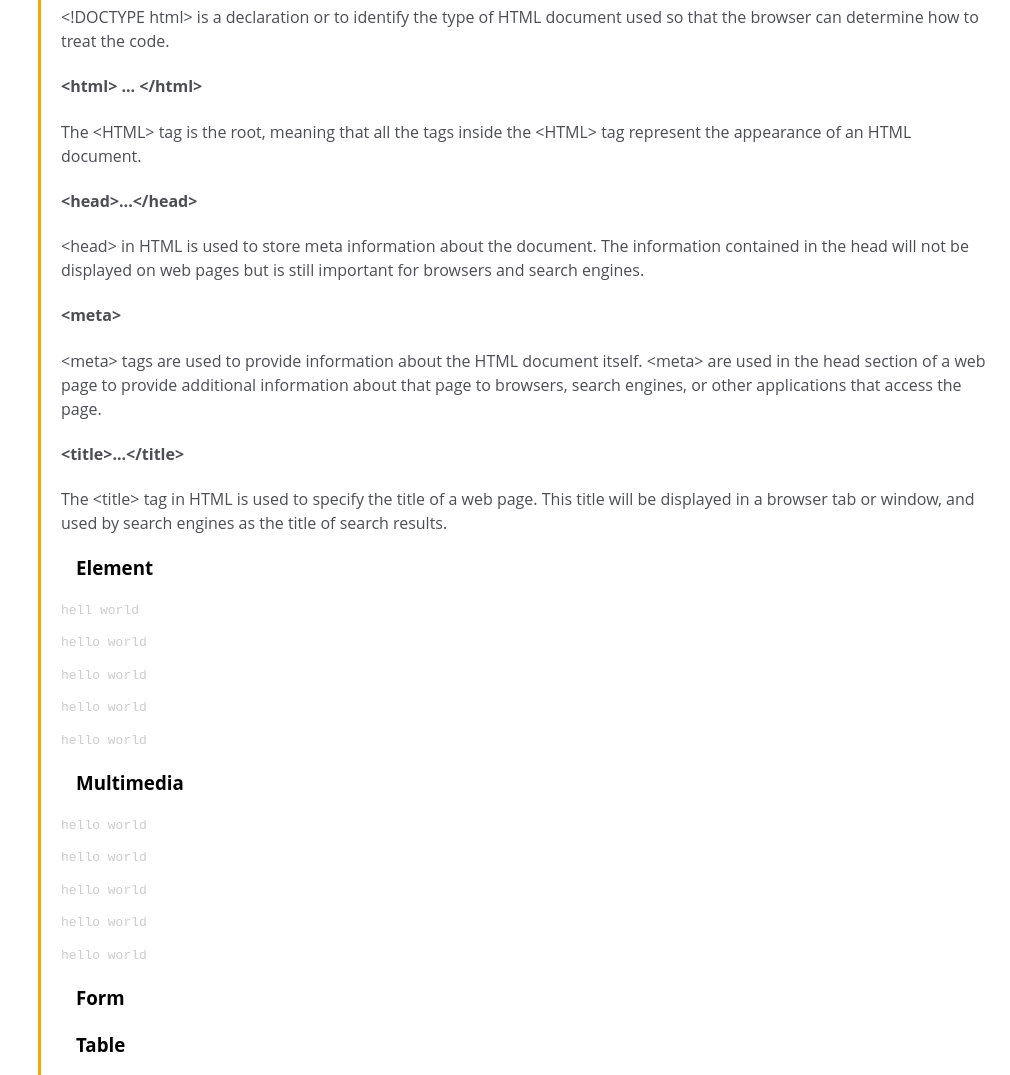
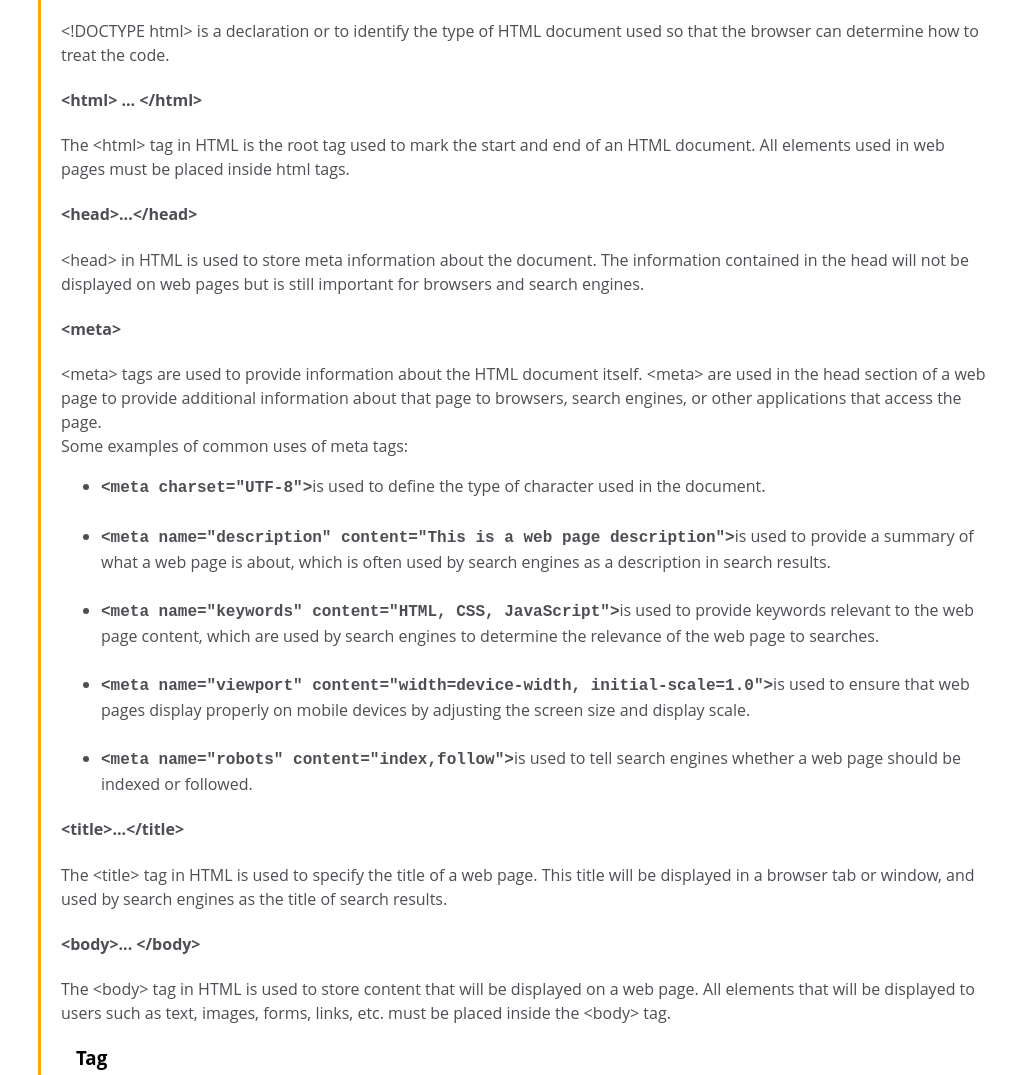
Before and after one commit to Saroyann/Simple-HTML5-Technical-Documentation-Page, a plain HTML site: page index.html in a window 1280 px wide. Shown: the part 967-2042 px from the top of the page, without its empty margins (270-1280 px from the left). Drawn offline with Linux system fonts and the light colour scheme.

Commit message:
initial commit

```diff
--- a/index.html
+++ b/index.html
@@ -18,7 +18,7 @@
         <ul class="Nav-list">
             <li class="Nav-list"><a class="nav-link" href="#Introduction">Introduction</a></li>
             <li class="Nav-list"><a a class="nav-link" href="#HTML5_Anatomy">HTML5 Anatomy</a></li>
-            <li class="Nav-list"><a class="nav-link" href="#Element">Element</a></li>
+            <li class="Nav-list"><a class="nav-link" href="#Tag">Tag</a></li>
             <li class="Nav-list"><a class="nav-link" href="#Multimedia">Multimedia</a></li>
             <li class="Nav-list"><a class="nav-link" href="#Form">Form</a></li>
             <li class="Nav-list"><a class="nav-link" href="#Table">Table</a></li>
@@ -54,7 +54,7 @@
             <p>Before writing HTML5, you must first know about the anatomical structure of HTML5.</p>
             <p>In general, HTML5 has the following anatomical structure:</p>
             <div class="code">
-                <code>
+                <code class="code">
                     &lt;!DOCTYPE html&gt;
         <br> &lt;html&gt;
         <br> &lt;head&gt;
@@ -74,8 +74,7 @@
 
             <h4>&lt;html&gt; ... &lt;/html&gt;</h4>
             <p>
-                The &lt;HTML&gt; tag is the root, meaning that all the tags inside the &lt;HTML&gt; tag represent the
-                appearance of an HTML document.
+                The &lt;html&gt; tag in HTML is the root tag used to mark the start and end of an HTML document. All elements used in web pages must be placed inside html tags.
             </p>
 
             <h4>&lt;head&gt;...&lt;/head&gt;</h4>
@@ -85,19 +84,37 @@
 
             <h4>&lt;meta&gt;</h4>
             <p>
-                &lt;meta&gt; tags are used to provide information about the HTML document itself. &lt;meta&gt; are used in the head section of a web page to provide additional information about that page to browsers, search engines, or other applications that access the page.
+                &lt;meta&gt; tags are used to provide information about the HTML document itself. &lt;meta&gt; are used in the head section of a web page to provide additional information about that page to browsers, search engines, or other applications that access the page. <br>
+                Some examples of common uses of meta tags:
             </p>
 
-            <h4> &lt;title&gt;...&lt;/title&gt;</h4>
+            <ul>
+                <li><code><b>&lt;meta charset="UTF-8"&gt;</b></code>is used to define the type of character used in the document.</li>
+                <br>
+                <li><code><b>&lt;meta name="description" content="This is a web page description"&gt;</b></code>is used to provide a summary of what a web page is about, which is often used by search engines as a description in search results.</li>
+                <br>
+                <li><code><b>&lt;meta name="keywords" content="HTML, CSS, JavaScript"></b></code>is used to provide keywords relevant to the web page content, which are used by search engines to determine the relevance of the web page to searches.</li>
+                <br>
+                <li><code><b>&lt;meta name="viewport" content="width=device-width, initial-scale=1.0"></b></code>is used to ensure that web pages display properly on mobile devices by adjusting the screen size and display scale.</li>
+                <br>
+                <li><code><b>&lt;meta name="robots" content="index,follow"></b></code>is used to tell search engines whether a web page should be indexed or followed.</li>
+            </ul>
+
+            <h4>&lt;title&gt;...&lt;/title&gt;</h4>
             <p>
                 The &lt;title&gt; tag in HTML is used to specify the title of a web page. This title will be displayed in a browser tab or window, and used by search engines as the title of search results.
             </p>
 
+            <h4>&lt;body&gt;... &lt;/body&gt;</h4>
+            <p>
+                The &lt;body&gt; tag in HTML is used to store content that will be displayed on a web page. All elements that will be displayed to users such as text, images, forms, links, etc. must be placed inside the &lt;body&gt; tag.
+            </p>
+
         </section>
 
-        <section id="Element" class="main-section">
+        <section id="Tag" class="main-section">
             <header>
-                <h3>Element</h3>
+                <h3>Tag</h3>
             </header>
             <code><p>hell world</p></code>
             <code><p>hello world</p></code>
--- a/style.css
+++ b/style.css
@@ -62,7 +62,7 @@ img {
     background-color: #111;
 }
 
-code {
+.code {
     color: rgb(204, 204, 204);
 }
 
@@ -70,3 +70,7 @@ a:hover {
     background-color: orange;
     transition: ease 0.5s;
 }
+
+code {
+    font-size: large;
+}
```
